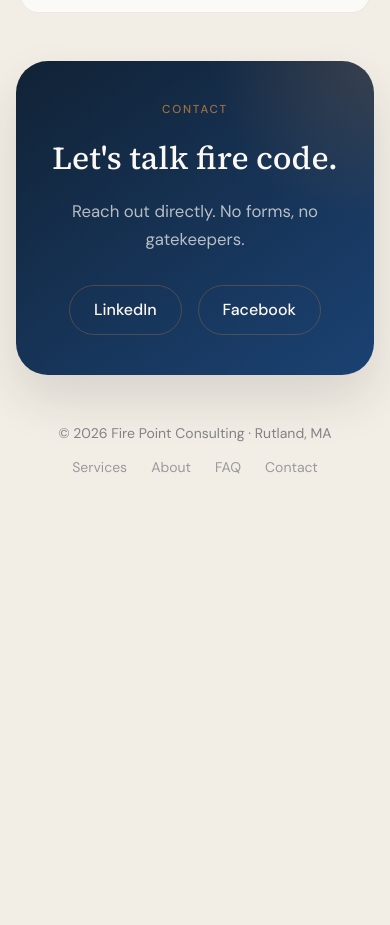
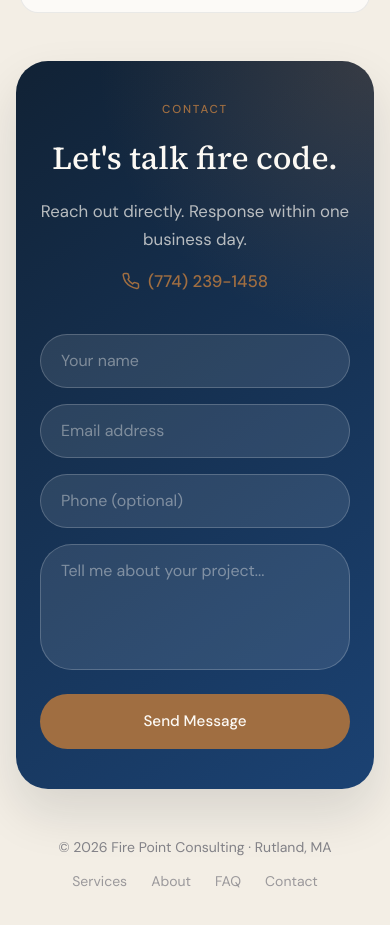
Before and after one commit to BusinessBuilders/firepoint-proposal, a Next.js app in the folder site/: page / in a window 390 px wide. Shown: the part 5669-6594 px from the top of the page. Before the commit the page ends 6196 px from the top, so only its background shows below. Built offline with nearby package versions, Linux system fonts and the light colour scheme.

Commit message:
feat: add contact form and phone number to CTA section
- Web3Forms integration (NEXT_PUBLIC_WEB3FORMS_KEY env var)
- Name, email, phone, message fields with success/error states
- Jackie's phone number (774) 239-1458 with click-to-call
- Falls back to direct email on error

```diff
--- a/site/src/components/CTA.tsx
+++ b/site/src/components/CTA.tsx
@@ -1,62 +1,64 @@
 "use client";
 
-import { useRef } from "react";
+import { useRef, useState } from "react";
 import { gsap, useGSAP } from "@/lib/gsap";
 
 export default function CTA() {
   const sectionRef = useRef<HTMLElement>(null);
   const contentRef = useRef<HTMLDivElement>(null);
-  const buttonsRef = useRef<HTMLDivElement>(null);
+  const [status, setStatus] = useState<"idle" | "submitting" | "success" | "error">("idle");
 
   useGSAP(
     () => {
       if (window.matchMedia("(prefers-reduced-motion: reduce)").matches) return;
 
-      /* ── Section fade up ── */
       gsap.from(sectionRef.current, {
         y: 40,
         opacity: 0,
         duration: 0.8,
         ease: "power2.out",
-        scrollTrigger: {
-          trigger: sectionRef.current,
-          start: "top 85%",
-          once: true,
-        },
+        scrollTrigger: { trigger: sectionRef.current, start: "top 85%", once: true },
       });
 
-      /* ── Content reveal ── */
       gsap.from(contentRef.current, {
         y: 30,
         opacity: 0,
         duration: 0.7,
         ease: "power2.out",
-        scrollTrigger: {
-          trigger: sectionRef.current,
-          start: "top 75%",
-          once: true,
-        },
+        scrollTrigger: { trigger: sectionRef.current, start: "top 75%", once: true },
       });
-
-      /* ── Social buttons stagger in ── */
-      if (buttonsRef.current) {
-        const buttons = buttonsRef.current.querySelectorAll("a");
-        gsap.from(buttons, {
-          y: 20,
-          opacity: 0,
-          duration: 0.6,
-          ease: "power2.out",
-          stagger: 0.12,
-          scrollTrigger: {
-            trigger: sectionRef.current,
-            start: "top 70%",
-            once: true,
-          },
-        });
-      }
     },
     { scope: sectionRef }
   );
+
+  async function handleSubmit(e: React.SyntheticEvent<HTMLFormElement>) {
+    e.preventDefault();
+    setStatus("submitting");
+    const form = e.currentTarget;
+    const data = Object.fromEntries(new FormData(form));
+
+    try {
+      const res = await fetch("https://api.web3forms.com/submit", {
+        method: "POST",
+        headers: { "Content-Type": "application/json" },
+        body: JSON.stringify({
+          access_key: process.env.NEXT_PUBLIC_WEB3FORMS_KEY,
+          subject: "New inquiry — Fire Point Consulting",
+          from_name: "Fire Point Consulting Website",
+          ...data,
+        }),
+      });
+      const json = await res.json();
+      if (json.success) {
+        setStatus("success");
+        form.reset();
+      } else {
+        setStatus("error");
+      }
+    } catch {
+      setStatus("error");
+    }
+  }
 
   return (
     <section
@@ -68,31 +70,80 @@ export default function CTA() {
           "radial-gradient(circle at top right, rgba(160,110,65,0.25), transparent 34%), linear-gradient(145deg, #112235, #1b4273)",
       }}
     >
-      <div ref={contentRef} className="text-center max-w-2xl mx-auto">
-        <p className="eyebrow mb-4">Contact</p>
-        <h2 className="font-display text-[clamp(2rem,4vw,3.5rem)] font-medium text-cream mt-2">
+      <div ref={contentRef} className="max-w-2xl mx-auto">
+        <p className="eyebrow mb-4 text-center">Contact</p>
+        <h2 className="font-display text-[clamp(2rem,4vw,3.5rem)] font-medium text-cream mt-2 text-center">
           Let&apos;s talk fire code.
         </h2>
-        <p className="text-cream/70 text-[1.05rem] leading-relaxed mt-4">
-          Reach out directly. No forms, no gatekeepers.
+        <p className="text-cream/70 text-[1.05rem] leading-relaxed mt-4 text-center">
+          Reach out directly. Response within one business day.
         </p>
-        <div
-          ref={buttonsRef}
-          className="flex flex-wrap justify-center gap-4 mt-8"
-        >
+        <div className="flex justify-center mt-4">
           <a
-            href="#"
-            className="inline-flex items-center gap-2 px-6 py-3 rounded-full border border-gold/40 text-cream font-medium transition-all hover:-translate-y-0.5 hover:border-gold/70"
+            href="tel:+17742391458"
+            className="inline-flex items-center gap-2 text-gold font-medium text-[1.05rem] hover:text-gold/80 transition-colors"
           >
-            LinkedIn
-          </a>
-          <a
-            href="#"
-            className="inline-flex items-center gap-2 px-6 py-3 rounded-full border border-gold/40 text-cream font-medium transition-all hover:-translate-y-0.5 hover:border-gold/70"
-          >
-            Facebook
+            <svg xmlns="http://www.w3.org/2000/svg" width="18" height="18" viewBox="0 0 24 24" fill="none" stroke="currentColor" strokeWidth="2" strokeLinecap="round" strokeLinejoin="round"><path d="M22 16.92v3a2 2 0 0 1-2.18 2 19.79 19.79 0 0 1-8.63-3.07A19.5 19.5 0 0 1 4.69 13a19.79 19.79 0 0 1-3.07-8.67A2 2 0 0 1 3.6 2h3a2 2 0 0 1 2 1.72c.127.96.361 1.903.7 2.81a2 2 0 0 1-.45 2.11L8.09 9.91a16 16 0 0 0 6 6l1.27-1.27a2 2 0 0 1 2.11-.45c.907.339 1.85.573 2.81.7A2 2 0 0 1 22 16.92z"/></svg>
+            (774) 239-1458
           </a>
         </div>
+
+        {status === "success" ? (
+          <div className="mt-10 text-center p-8 rounded-2xl border border-gold/30 bg-white/5">
+            <p className="text-gold font-medium text-lg">Message sent.</p>
+            <p className="text-cream/60 mt-2 text-sm">
+              Jackie will be in touch within one business day.
+            </p>
+          </div>
+        ) : (
+          <form onSubmit={handleSubmit} className="mt-10 flex flex-col gap-4">
+            <div className="grid sm:grid-cols-2 gap-4">
+              <input
+                type="text"
+                name="name"
+                placeholder="Your name"
+                required
+                className="w-full px-5 py-3.5 rounded-xl bg-white/10 border border-white/20 text-cream placeholder-cream/40 focus:outline-none focus:border-gold/60 transition-colors"
+              />
+              <input
+                type="email"
+                name="email"
+                placeholder="Email address"
+                required
+                className="w-full px-5 py-3.5 rounded-xl bg-white/10 border border-white/20 text-cream placeholder-cream/40 focus:outline-none focus:border-gold/60 transition-colors"
+              />
+            </div>
+            <input
+              type="tel"
+              name="phone"
+              placeholder="Phone (optional)"
+              className="w-full px-5 py-3.5 rounded-xl bg-white/10 border border-white/20 text-cream placeholder-cream/40 focus:outline-none focus:border-gold/60 transition-colors"
+            />
+            <textarea
+              name="message"
+              placeholder="Tell me about your project..."
+              required
+              rows={4}
+              className="w-full px-5 py-3.5 rounded-xl bg-white/10 border border-white/20 text-cream placeholder-cream/40 focus:outline-none focus:border-gold/60 transition-colors resize-none"
+            />
+            {status === "error" && (
+              <p className="text-red-400 text-sm">
+                Something went wrong — please try again or email{" "}
+                <a href="mailto:contact@firepointconsult.com" className="underline">
+                  contact@firepointconsult.com
+                </a>{" "}
+                directly.
+              </p>
+            )}
+            <button
+              type="submit"
+              disabled={status === "submitting"}
+              className="mt-2 inline-flex justify-center items-center px-8 py-4 rounded-full bg-gold text-cream font-medium text-[0.95rem] transition-all duration-300 hover:-translate-y-1 hover:shadow-[0_12px_30px_rgba(160,110,65,0.35)] disabled:opacity-60 disabled:cursor-not-allowed disabled:hover:translate-y-0"
+            >
+              {status === "submitting" ? "Sending…" : "Send Message"}
+            </button>
+          </form>
+        )}
       </div>
     </section>
   );
```
